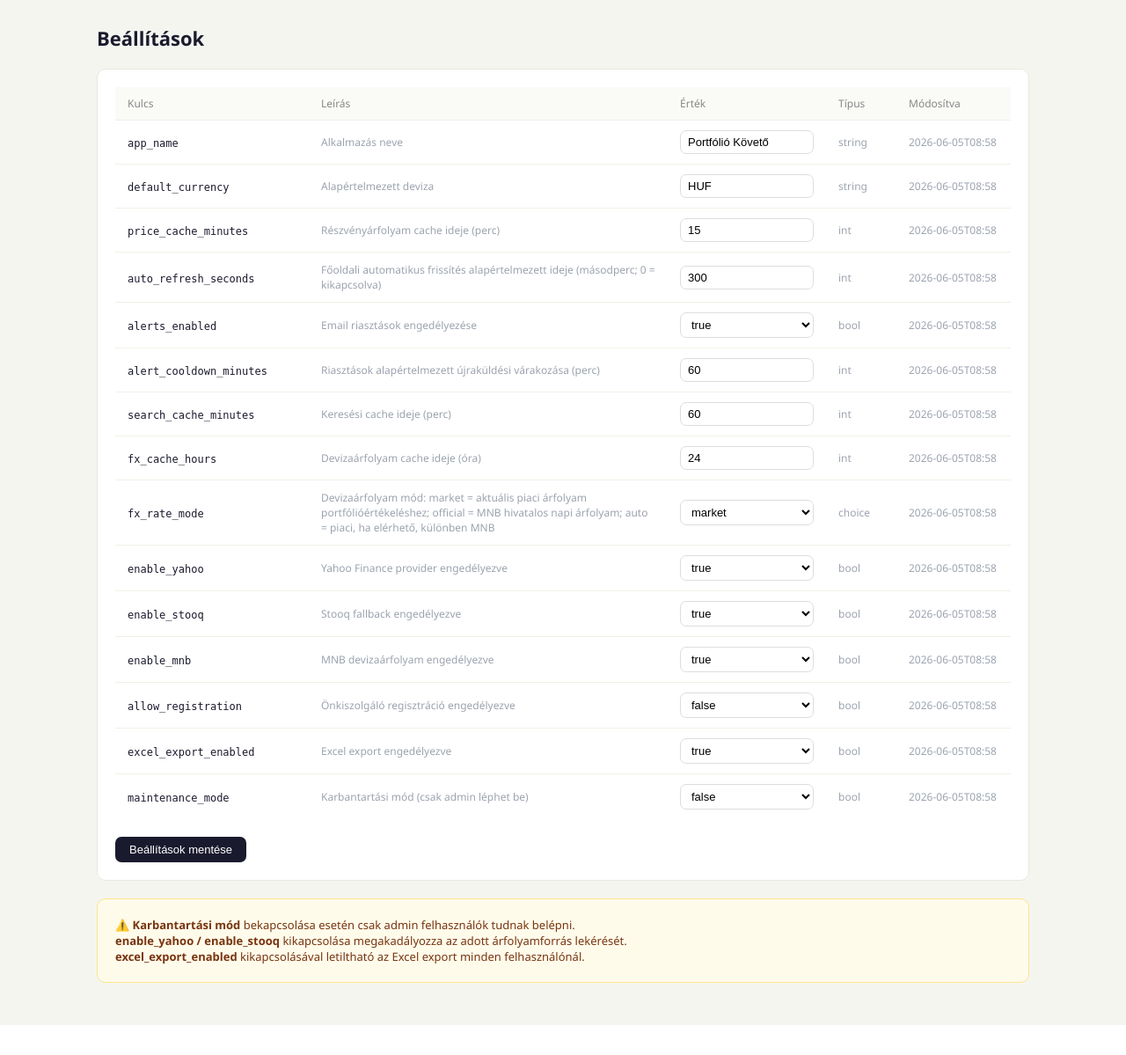
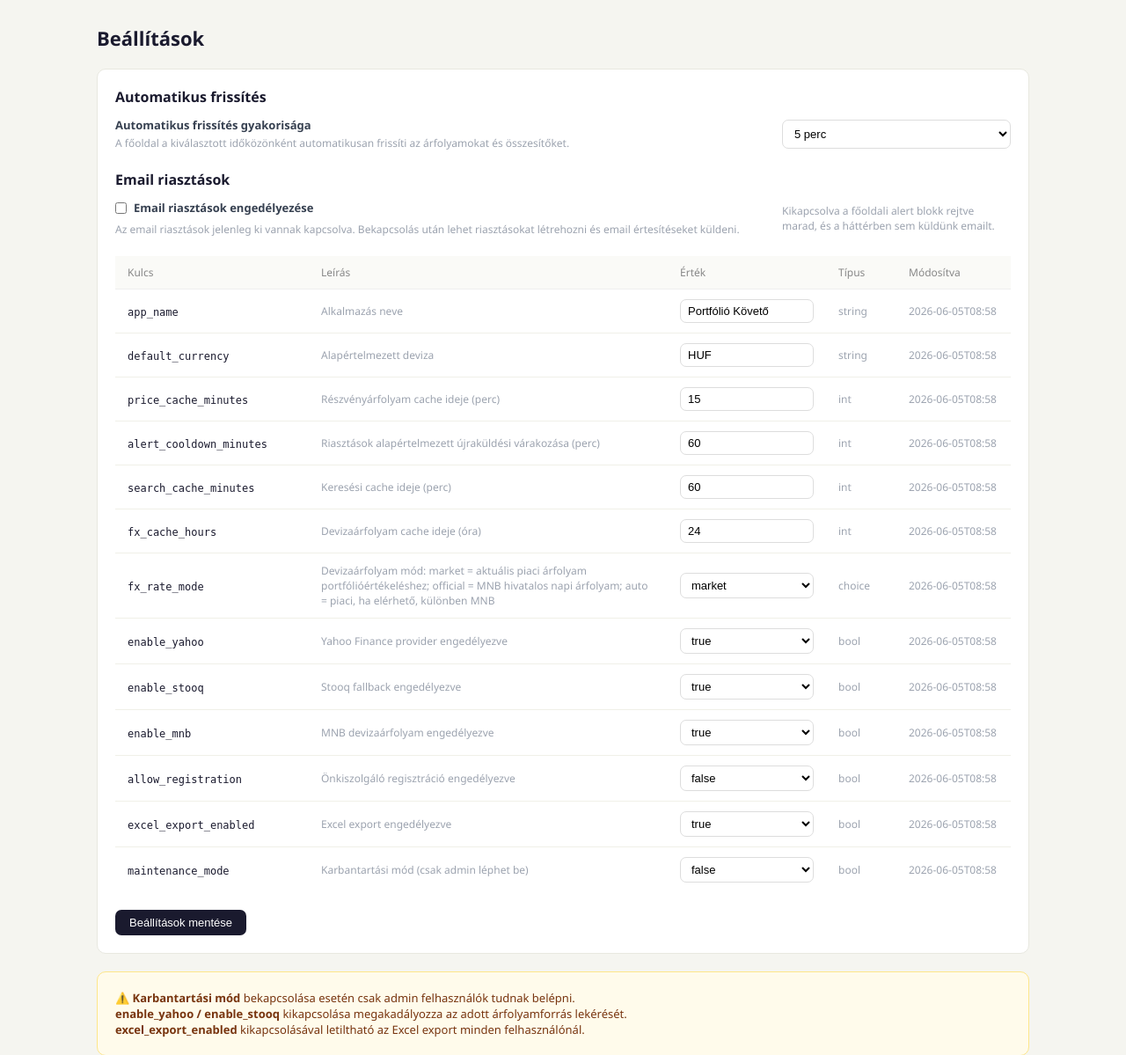
Before and after one commit to Csisz/portfolio_tracker, a Flask app: page /admin/settings in a window 1280 px wide. Shown: the part 50-1249 px from the top of the page at 88% size. Before the commit the page ends 1215 px from the top, so only its background shows below. Run offline with Flask 3, Linux system fonts and the light colour scheme; the visitor is signed in with stand-in values (Sample User, id 1).

Commit message:
Move refresh settings and add email alert toggle

```diff
--- a/app.py
+++ b/app.py
@@ -38,6 +38,7 @@
 from services.fx import get_fx_rates
 from services.settings_store import (get_all_settings_with_defaults,
                                       get_bool, get_int, get_setting,
+                                      get_setting_bool, get_setting_int,
                                       init_default_settings, save_setting)
 from services.stocks import get_prices_for_tickers, get_ticker_info
 from services.emailer import send_email, smtp_configured
@@ -213,7 +214,8 @@
     return render_template(
         "index.html",
         portfolio=portfolio,
-        auto_refresh_seconds=get_int("auto_refresh_seconds"),
+        auto_refresh_seconds=get_setting_int("auto_refresh_seconds", 300),
+        alerts_enabled=get_setting_bool("alerts_enabled", False),
         username=current_username(),
         role=current_role(),
     )
@@ -432,20 +434,21 @@
 @app.route("/api/alerts", methods=["GET", "POST"])
 @login_required
 def api_alerts():
+    alerts_enabled = get_setting_bool("alerts_enabled", False)
     if request.method == "GET":
         return jsonify({
-            "alerts": get_alerts(current_user_id()),
+            "alerts": get_alerts(current_user_id()) if alerts_enabled else [],
             "smtp_configured": smtp_configured(),
-            "alerts_enabled": get_bool("alerts_enabled"),
-            "default_cooldown_minutes": get_int("alert_cooldown_minutes") or 60,
+            "alerts_enabled": alerts_enabled,
+            "default_cooldown_minutes": get_setting_int("alert_cooldown_minutes", 60) or 60,
         })
 
-    if not get_bool("alerts_enabled"):
-        return jsonify({"ok": False, "error": "A riasztások jelenleg ki vannak kapcsolva."}), 403
+    if not alerts_enabled:
+        return jsonify({"ok": False, "alerts_enabled": False, "error": "Email alerts are disabled"}), 403
 
     data = request.get_json(silent=True) or {}
     if not data.get("cooldown_minutes"):
-        data["cooldown_minutes"] = get_int("alert_cooldown_minutes") or 60
+        data["cooldown_minutes"] = get_setting_int("alert_cooldown_minutes", 60) or 60
     try:
         alert = create_alert(current_user_id(), data)
         log_event(current_user_id(), "alert_create", f"type={alert.get('alert_type')} ticker={alert.get('ticker') or '-'}", _client_ip())
@@ -457,6 +460,8 @@
 @app.route("/api/alerts/<int:alert_id>", methods=["DELETE"])
 @login_required
 def api_alert_delete(alert_id: int):
+    if not get_setting_bool("alerts_enabled", False):
+        return jsonify({"ok": False, "alerts_enabled": False, "error": "Email alerts are disabled"}), 403
     ok = delete_alert(current_user_id(), alert_id)
     if ok:
         log_event(current_user_id(), "alert_delete", f"id={alert_id}", _client_ip())
@@ -466,6 +471,8 @@
 @app.route("/api/alerts/<int:alert_id>/toggle", methods=["POST"])
 @login_required
 def api_alert_toggle(alert_id: int):
+    if not get_setting_bool("alerts_enabled", False):
+        return jsonify({"ok": False, "alerts_enabled": False, "error": "Email alerts are disabled"}), 403
     data = request.get_json(silent=True) or {}
     active = bool(data.get("active"))
     ok = set_alert_active(current_user_id(), alert_id, active)
@@ -477,8 +484,8 @@
 @app.route("/api/alerts/check", methods=["POST"])
 @login_required
 def api_alert_check():
-    if not get_bool("alerts_enabled"):
-        return jsonify({"ok": True, "checked": 0, "triggered": [], "warnings": ["A riasztások ki vannak kapcsolva."]})
+    if not get_setting_bool("alerts_enabled", False):
+        return jsonify({"ok": True, "alerts_enabled": False, "message": "Email alerts are disabled"})
 
     uid = current_user_id()
     alerts = get_alerts(uid, active_only=True)
@@ -495,6 +502,7 @@
     triggered, warnings = _evaluate_alerts(uid, alerts, portfolio, prices, fx)
     return jsonify({
         "ok": True,
+        "alerts_enabled": True,
         "checked": len(alerts),
         "triggered": triggered,
         "warnings": warnings,
@@ -899,13 +907,18 @@
             if key.startswith("setting_"):
                 setting_key = key[len("setting_"):]
                 value = request.form[key].strip()
+                if setting_key == "auto_refresh_seconds" and value not in {"0", "60", "300", "900", "1800", "3600"}:
+                    value = "300"
                 save_setting(setting_key, value)
+        if "setting_alerts_enabled" not in request.form:
+            save_setting("alerts_enabled", "false")
         log_event(current_user_id(), "settings_update", "", _client_ip())
         flash("Beállítások mentve.", "success")
         return redirect(url_for("admin_settings"))
 
     settings = get_all_settings_with_defaults()
-    return render_template("admin/settings.html", settings=settings,
+    settings_map = {s["key"]: s for s in settings}
+    return render_template("admin/settings.html", settings=settings, settings_map=settings_map,
                            username=current_username(), role=current_role())
 
 
--- a/services/settings_store.py
+++ b/services/settings_store.py
@@ -17,8 +17,8 @@
     "app_name":               ("Portfólió Követő", "string",  "Alkalmazás neve"),
     "default_currency":       ("HUF",              "string",  "Alapértelmezett deviza"),
     "price_cache_minutes":    ("15",               "int",     "Részvényárfolyam cache ideje (perc)"),
-    "auto_refresh_seconds":   ("300",              "int",     "Főoldali automatikus frissítés alapértelmezett ideje (másodperc; 0 = kikapcsolva)"),
-    "alerts_enabled":         ("true",             "bool",    "Email riasztások engedélyezése"),
+    "auto_refresh_seconds":   ("300",              "int",     "Automatikus frissítés gyakorisága"),
+    "alerts_enabled":         ("false",            "bool",    "Email riasztások engedélyezése"),
     "alert_cooldown_minutes": ("60",               "int",     "Riasztások alapértelmezett újraküldési várakozása (perc)"),
     "search_cache_minutes":   ("60",               "int",     "Keresési cache ideje (perc)"),
     "fx_cache_hours":         ("24",               "int",     "Devizaárfolyam cache ideje (óra)"),
@@ -71,6 +71,18 @@
         if key in DEFAULTS:
             return int(DEFAULTS[key][0])
         return 0
+
+
+def get_setting_bool(key: str, default: bool = False) -> bool:
+    fallback = "true" if default else "false"
+    return str(get_setting(key, fallback)).lower() in ("true", "1", "yes")
+
+
+def get_setting_int(key: str, default: int = 0) -> int:
+    try:
+        return int(get_setting(key, str(default)))
+    except (ValueError, TypeError):
+        return default
 
 
 def save_setting(key: str, value: str) -> bool:
--- a/templates/admin/settings.html
+++ b/templates/admin/settings.html
@@ -6,6 +6,39 @@
 
 <div class="card">
   <form method="post">
+    {% set auto_refresh = settings_map.get('auto_refresh_seconds', {'value': '300'}) %}
+    {% set alerts = settings_map.get('alerts_enabled', {'value': 'false'}) %}
+
+    <h2 style="font-size:16px;margin-bottom:12px;color:#1a1a2e">Automatikus frissítés</h2>
+    <div style="display:grid;grid-template-columns:minmax(220px,1fr) minmax(180px,260px);gap:14px;align-items:center;margin-bottom:22px">
+      <div>
+        <div style="font-weight:600;font-size:13px;color:#374151">Automatikus frissítés gyakorisága</div>
+        <div class="text-muted" style="font-size:12px;margin-top:3px">A főoldal a kiválasztott időközönként automatikusan frissíti az árfolyamokat és összesítőket.</div>
+      </div>
+      <select name="setting_auto_refresh_seconds" class="form-select" style="padding:7px 9px;font-size:13px">
+        <option value="0" {{ 'selected' if auto_refresh.value == '0' else '' }}>kikapcsolva</option>
+        <option value="60" {{ 'selected' if auto_refresh.value == '60' else '' }}>1 perc</option>
+        <option value="300" {{ 'selected' if auto_refresh.value == '300' else '' }}>5 perc</option>
+        <option value="900" {{ 'selected' if auto_refresh.value == '900' else '' }}>15 perc</option>
+        <option value="1800" {{ 'selected' if auto_refresh.value == '1800' else '' }}>30 perc</option>
+        <option value="3600" {{ 'selected' if auto_refresh.value == '3600' else '' }}>60 perc</option>
+      </select>
+    </div>
+
+    <h2 style="font-size:16px;margin-bottom:12px;color:#1a1a2e">Email riasztások</h2>
+    <div style="display:grid;grid-template-columns:minmax(220px,1fr) minmax(180px,260px);gap:14px;align-items:center;margin-bottom:22px">
+      <div>
+        <label style="display:flex;align-items:center;gap:8px;font-weight:600;font-size:13px;color:#374151">
+          <input type="checkbox" name="setting_alerts_enabled" value="true" {{ 'checked' if alerts.value == 'true' else '' }}>
+          Email riasztások engedélyezése
+        </label>
+        {% if alerts.value != 'true' %}
+          <div class="text-muted" style="font-size:12px;margin-top:7px">Az email riasztások jelenleg ki vannak kapcsolva. Bekapcsolás után lehet riasztásokat létrehozni és email értesítéseket küldeni.</div>
+        {% endif %}
+      </div>
+      <div class="text-muted" style="font-size:12px">Kikapcsolva a főoldali alert blokk rejtve marad, és a háttérben sem küldünk emailt.</div>
+    </div>
+
     <table>
       <thead>
         <tr>
@@ -18,6 +51,7 @@
       </thead>
       <tbody>
         {% for s in settings %}
+        {% if s.key not in ['auto_refresh_seconds', 'alerts_enabled'] %}
         <tr>
           <td><code style="font-size:12px;color:#1a1a2e">{{ s.key }}</code></td>
           <td class="text-muted">{{ s.description or '–' }}</td>
@@ -41,6 +75,7 @@
           <td class="text-muted">{{ s.value_type }}</td>
           <td class="text-muted">{{ (s.updated_at or '–')[:16] }}</td>
         </tr>
+        {% endif %}
         {% endfor %}
       </tbody>
     </table>
```
Also changed, not shown: templates/index.html (+13 -30 lines), tests/test_admin.py (+53 -0 lines), tests/test_api.py (+60 -0 lines).
